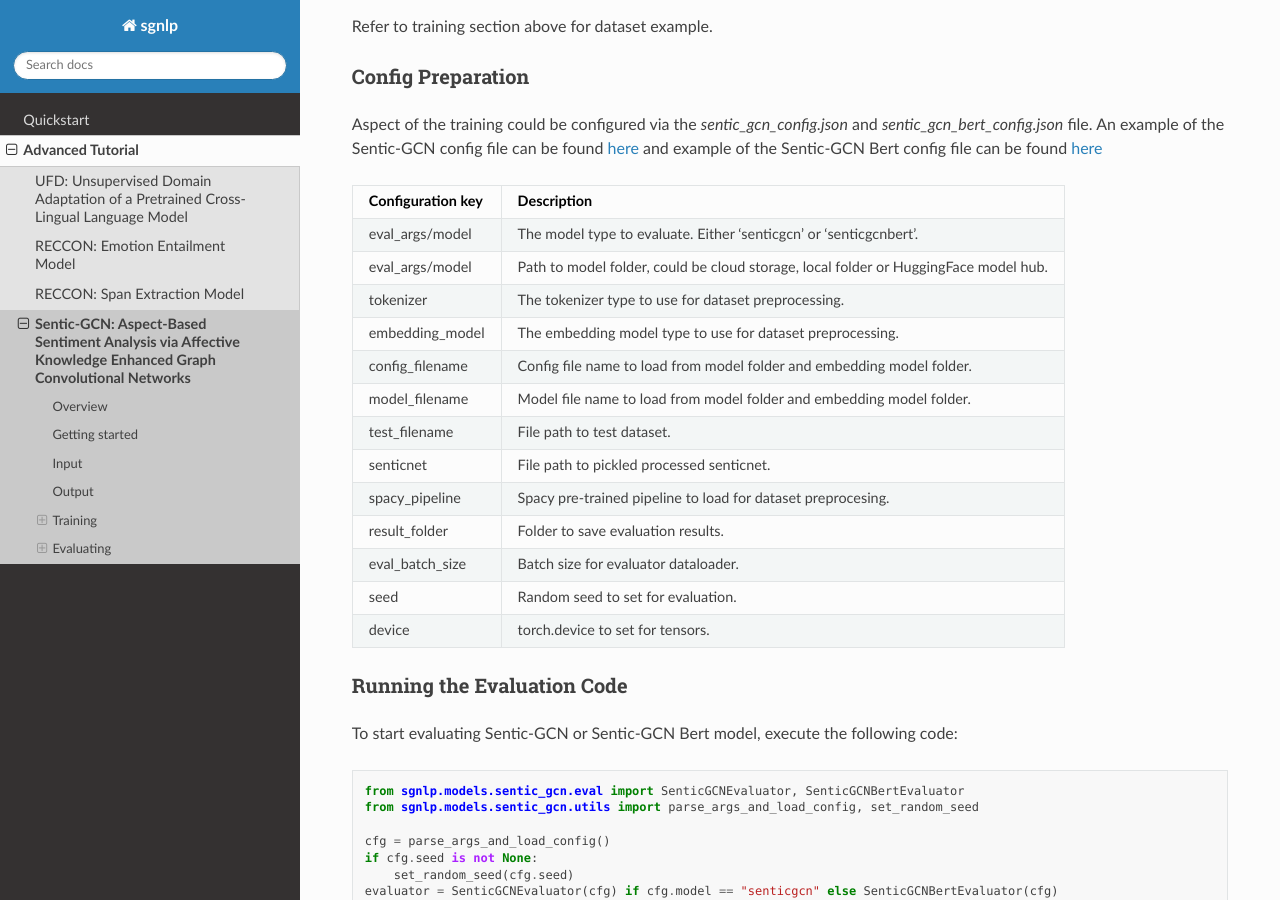
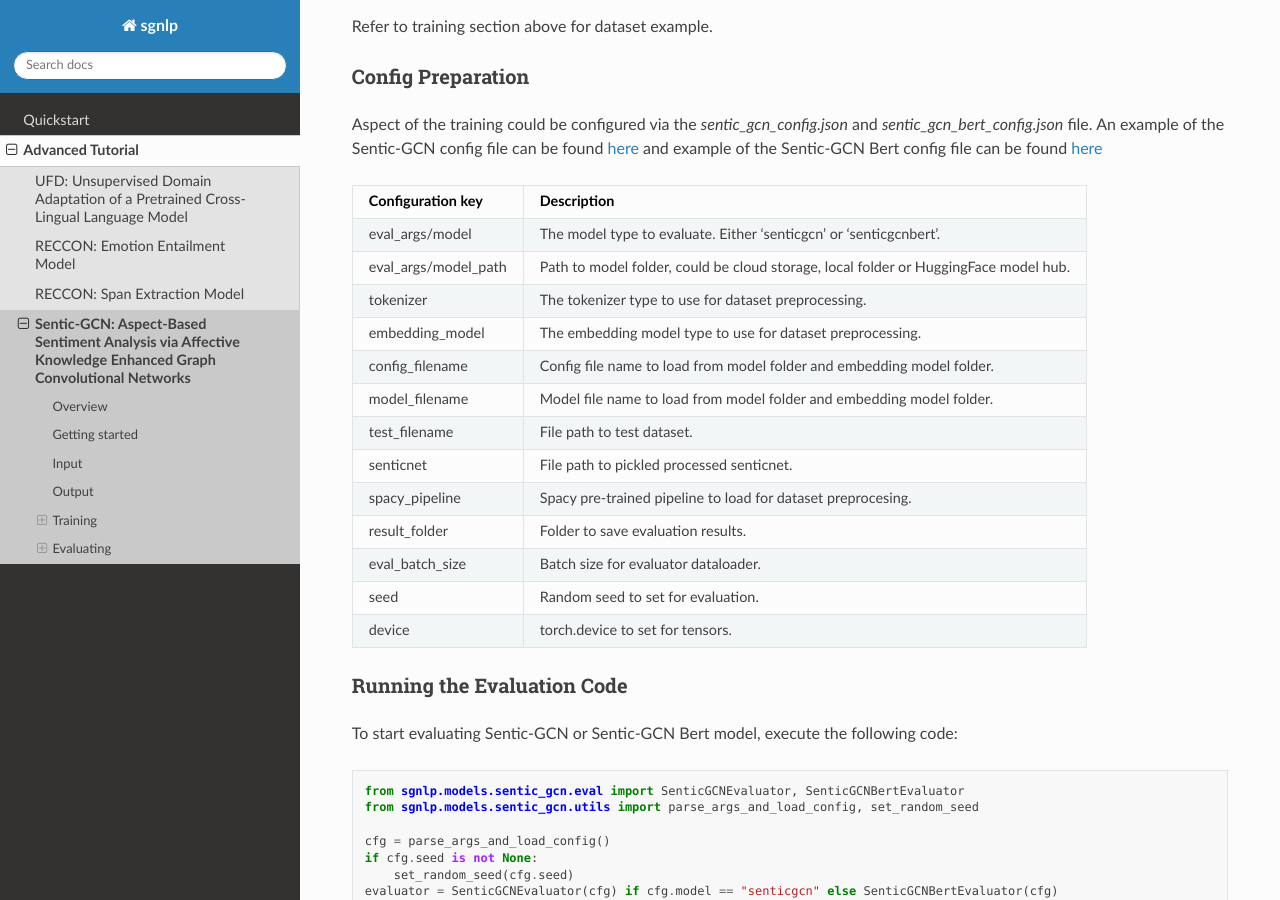
Before and after one commit to aisingapore/sgnlp, a Sphinx documentation site: the page built from docs/source/model/senticgcn.rst, in a window 1280 px wide and 900 px high, scrolled down 6416 px. Built offline with Sphinx 7.4.7 and the Read the Docs theme 2.0.0, drawn with Linux system fonts in a browser that asks for light colours; pages that are not in the unit, such as notebooks, are missing from menus.

Commit message:
[#63] fix typo on model_path doc

```diff
--- a/docs/source/model/senticgcn.rst
+++ b/docs/source/model/senticgcn.rst
@@ -371,7 +371,7 @@ and example of the Sentic-GCN Bert config file can be found
 +==========================================+======================================================================================+
 | eval_args/model                          | The model type to evaluate. Either 'senticgcn' or 'senticgcnbert'.                   |
 +------------------------------------------+--------------------------------------------------------------------------------------+
-| eval_args/model                          | Path to model folder, could be cloud storage, local folder or HuggingFace model hub. |
+| eval_args/model_path                     | Path to model folder, could be cloud storage, local folder or HuggingFace model hub. |
 +------------------------------------------+--------------------------------------------------------------------------------------+
 | tokenizer                                | The tokenizer type to use for dataset preprocessing.                                 |
 +------------------------------------------+--------------------------------------------------------------------------------------+
```
